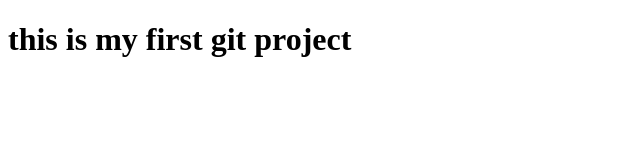
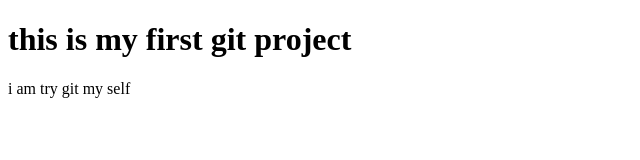
Before and after one commit to sushmarana-developer/html_code, a plain HTML site: page index.html in a window 1280 px wide. Shown: the whole page, without its empty margins (0-640 px from the left). Drawn offline with Linux system fonts and the light colour scheme.

Commit message:
add new file and modify existing file

```diff
--- a/index.html
+++ b/index.html
@@ -7,5 +7,6 @@
 </head>
 <body>
     <h1> this is my first git project</h1>
+    <p> i am try git my self</p>
 </body>
 </html>
```
Also changed, not shown: style.css (added), 1 other file.
